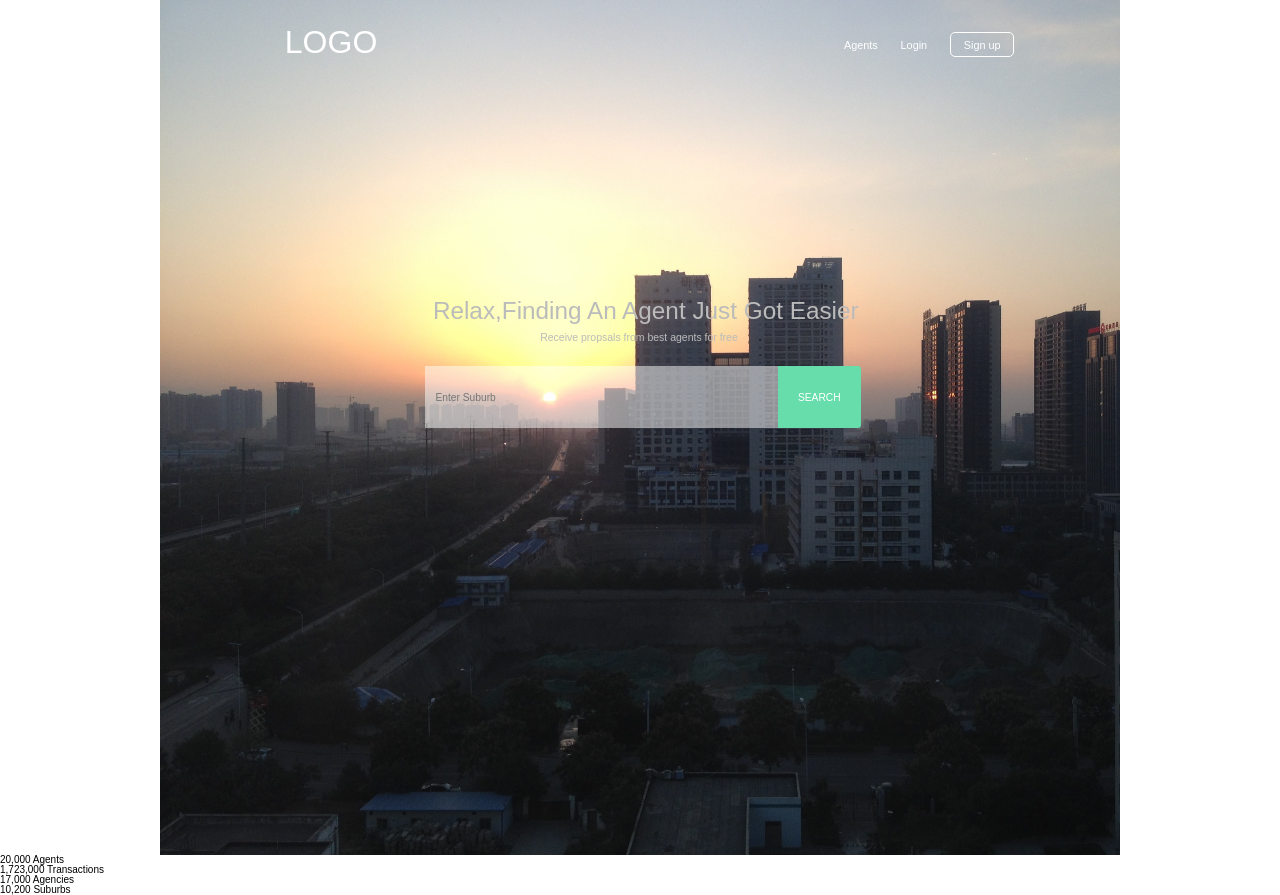
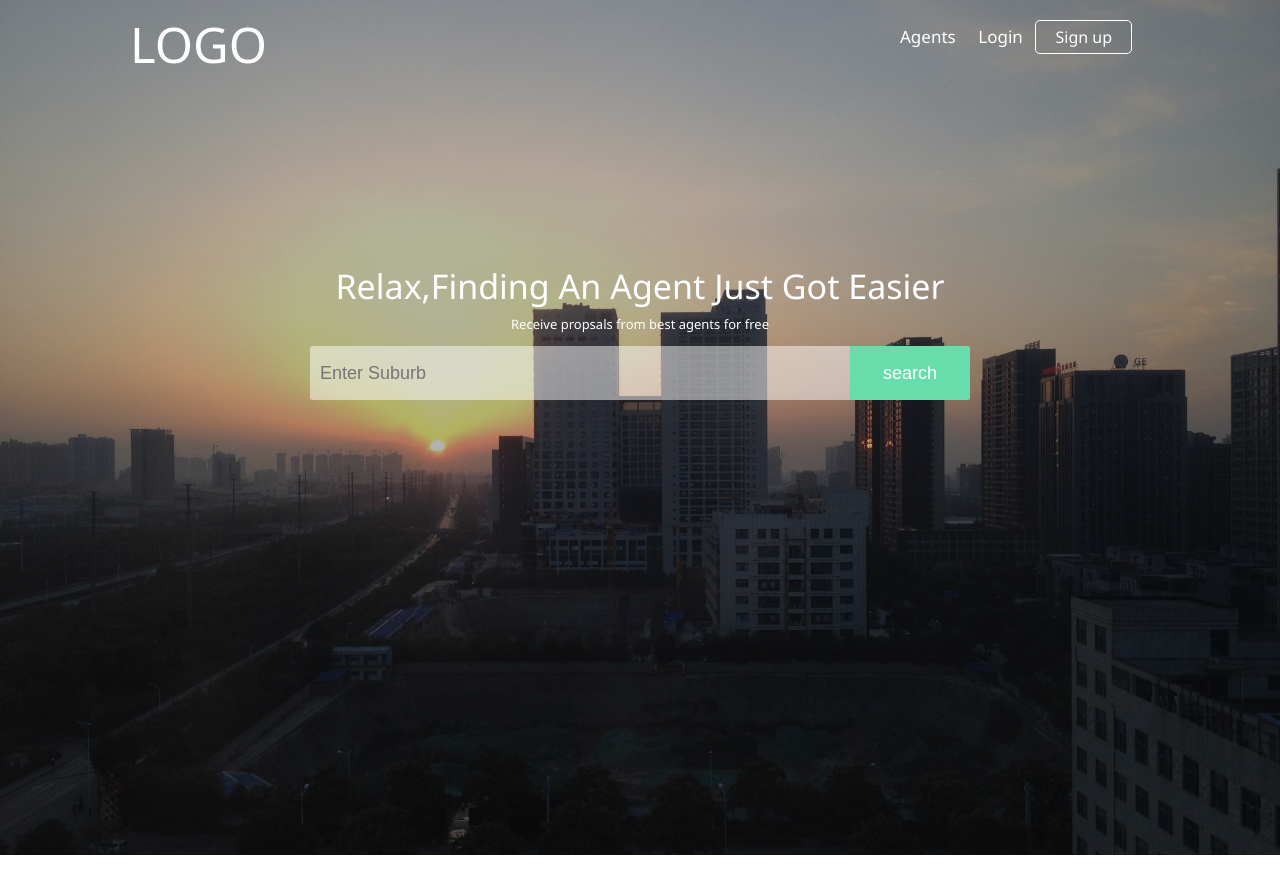
Before and after one commit to Evan-Leee/homework-html, a plain HTML site: page code/index.html in a window 1280 px wide. After the commit the page ends 855 px from the top, so only its background shows below. Drawn offline with Linux system fonts and the light colour scheme.

Commit message:
html & css: refactor the code

```diff
--- a/code/index.html
+++ b/code/index.html
@@ -10,43 +10,26 @@
     <link href="stylesheets/style.css" type="text/css" rel="stylesheet">
 </head>
 <body>
-<header>
-    <div id="top">
-        <p class="logo">LOGO</p>
-        <ul class="login">
-            <li>Agents</li>
-            <li>Login</li>
-            <li>
-                <button>
-                    Sign up
-                </button>
-            </li>
-        </ul>
+<div class="header">
+    <div class="background"></div>
+    <div class="header-container">
+        <div class="header-top">
+            <div class="leftpart">LOGO</div>
+            <div class="rightpart">
+                <a class="agents">Agents</a>
+                <a class="login">Login</a>
+                <a class="signup" href="#">Sign up</a>
+            </div>
+        </div>
+        <div class="header-center">
+            <p class="">Relax,Finding An Agent Just Got Easier</p>
+            <p class="tips">Receive propsals from best agents for free</p>
+            <div class="searchtextbox">
+                <input type="text" placeholder="Enter Suburb">
+                <button class="button" type="button">search</button>
+            </div>
+        </div>
     </div>
-    <div id="center">
-        <p>Relax,Finding An Agent Just Got Easier</p>
-        <small>Receive propsals from best agents for free</small>
-        <input class="text" type="text" placeholder="   Enter Suburb "><input class="button" type="button" value="SEARCH">
-    </div>
-</header>
-<ul id="price">
-    <li>
-        <strong>20,000</strong>
-        <small>Agents</small>
-    </li>
-    <li>
-        <strong>1,723,000</strong>
-        <small>Transactions</small>
-    </li>
-    <li>
-        <strong>17,000</strong>
-        <small>Agencies</small>
-    </li>
-    <li>
-        <strong>10,200</strong>
-        <small>Suburbs</small>
-    </li>
-</ul>
-
+</div>
 </body>
 </html>
--- a/code/stylesheets/style.css
+++ b/code/stylesheets/style.css
@@ -67,96 +67,120 @@ article, aside, details, figcaption, figure, footer, header, hgroup, main, menu,
 /* line 4, ../sass/style.scss */
 body {
     font-size: 62.5%;
-    font-family: sans-serif;
+    font-family: "Segoe UI","Lucida Grande",Helvetica,Arial,"Microsoft YaHei",FreeSans,Arimo,"Droid Sans","wenquanyi micro hei","Hiragino Sans GB","Hiragino Sans GB W3",FontAwesome,sans-serif;
 }
 
-header {
+.header {
+    width: 100%;
+    height: 855px;
+    position: relative;
+}
+.background{
+    z-index: -1;
+    position: absolute;
+    width: 100%;
+    min-height: 100%;
     background: url("../images/sunset-resized.jpg");
     background-size: cover;
-    width: 75%;
-    height: 855px;
-    margin: 0 auto;
-    position: relative;
+    -webkit-filter:brightness(0.7);
 }
 
-#top {
-    width: 100%;
-    height: 100px;
+.header-container{
+    max-width: 1060px;
+    margin: 0 auto 0 auto;
 }
 
-.logo {
-    width: 15%;
-    color: #ffffff;
-    font-size: 2.5vw;
-    position: absolute;
-    top: 3%;
-    left: 13%;
+.header-top {
+    overflow: hidden;
+    padding-top: 20px;
+    margin-left: 20px;
+    margin-right: 20px;
 }
 
-.login {
-    width: 25%;
-    position: absolute;
-    top: 3.8%;
-    left: 70.2%;
+.header .leftpart {
+    width: 150px;
+    color: #ffffff;
+    font-size: 49px;
+    float: left;
 }
 
-.login li {
+.header .rightpart {
+    width: 260px;
+    float: right;
+}
+
+.rightpart .agents,
+.rightpart .login{
     margin: 0 10px;
-    font-size: 0.85vw;
+    font-size: 17px;
     color: #ffffff;
     display: inline-block;
 }
 
-.login button{
+.rightpart .signup{
     color: #ffffff;
-    font-size: 0.85vw;
+    font-size: 16px;
     background: rgba(255,255,255,0);
-    border: 1px solid white;
+    border: 1px solid #FFF;
     border-radius: 5px;
-    padding: 0.4vw 1vw;
-    cursor: pointer;
+    padding: 8px 19px;
+    text-decoration: none;
+    display: inline-block;
 }
 
-#center{
-    width: 46%;
+.header-center{
+    text-align: center;
     height: 170px;
-    position: absolute;
-    top: 35%;
-    left: 27.6%;
+    margin: 200px auto 0 auto;
 }
 
-#center p{
-    font-size: 1.9vw;
+.header-center p{
+    font-size: 34px;
     text-align: center;
-    color: #bbbbbb;
+    color: #FFF;
 }
 
-#center small{
-    font-size: 0.82vw;
-    display: block;
-    margin: 2.2% 26.1%;
-    color: #bbbbbb;
+.header-center .tips{
+    margin: 15px;
+    text-align: center;
+    font-size: 13px;
+    color: #ffffff;
 }
 
-#center .text{
-    margin: 13px 0px;
-    width: 79%;
-    height: 35%;
+.searchtextbox{
+    position: relative;
+    overflow: hidden;
+    display: block;
+    margin: 0 auto;
+    border-radius: 3px;
+    max-width: 660px;
+}
+
+.searchtextbox input{
+    outline: 0;
+    float: left;
+    display: inline-block;
+    margin: 0;
+    width: 100%;
     background: rgba(255,255,255,0.5);
     border: none;
-    font-size: 0.8vw;
-    color: #cccccc;
+    font-size: 18px;
+    line-height: 18px;
+    height: 18px;
+    padding: 18px 10px 18px 10px;
+    color: #FFF;
 }
 
-#center .button{
+.searchtextbox button{
+    cursor: pointer;
+    position: absolute;
+    top: 0;
+    right: 0;
     background: rgba(103,221,171,1);
     border: none;
     color: #ffffff;
-    font-size: 0.8vw;
-    width: 18.8%;
-    height: 36.4%;
-    border-top-left-radius:0px;
-    border-top-right-radius: 3px;
-    border-bottom-right-radius: 3px;
-    border-bottom-left-radius: 0px;;
+    font-size: 18px;
+    line-height: 18px;
+    padding: 18px 10px 18px 10px;
+    width: 120px;
 }
```
